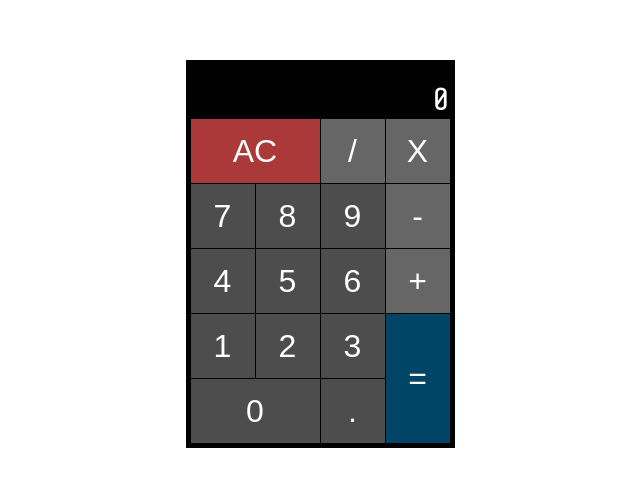
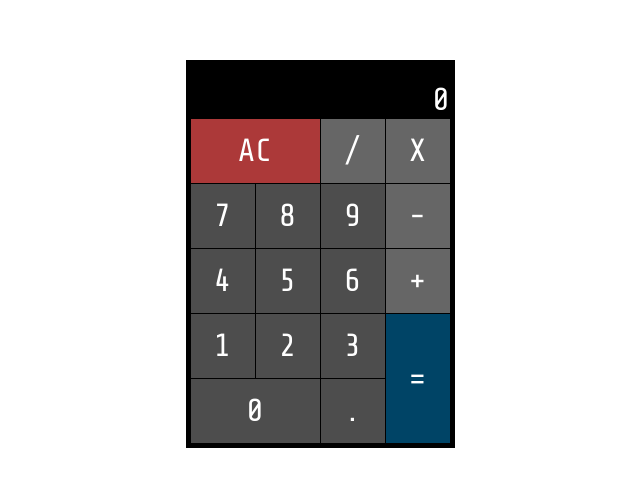
Before and after one commit to evg13ny/react-freecodecamp-calculator, a React (Create React App) app: page / in a window 1280 px wide. Shown: the part 146-632 px from the top of the page, without its empty margins (320-960 px from the left). Built offline with nearby package versions, Linux system fonts and the light colour scheme.

Commit message:
passed tests

```diff
--- a/src/App.css
+++ b/src/App.css
@@ -6,6 +6,10 @@
 *::before,
 *::after {
   box-sizing: inherit;
+}
+
+* {
+  font-family: "Share Tech Mono", monospace;
 }
 
 body {
@@ -18,6 +22,7 @@
   display: flex;
   justify-content: center;
   align-items: center;
+  flex-direction: column;
 }
 
 .calculator {
@@ -38,7 +43,6 @@
   grid-area: exp;
   min-height: 1em;
   font-size: calc(var(--font-size) * 0.5);
-  font-family: "Share Tech Mono", monospace;
   color: orange;
   display: flex;
   justify-content: flex-end;
@@ -47,7 +51,6 @@
 .calculator > div.io {
   grid-area: io;
   min-height: 1em;
-  font-family: "Share Tech Mono", monospace;
   display: flex;
   justify-content: flex-end;
 }
--- a/src/App.js
+++ b/src/App.js
@@ -30,6 +30,8 @@
 
     if (operator !== '-') {
       wcExp = wcExp.replace(/[*\/+-]+$/, '');
+    } else if (operator === '-' && wcExp.endsWith('-')) {
+      return;
     }
 
     setExp(wcExp + operator);
@@ -59,6 +61,10 @@
     }
 
     if (digit === '.') {
+      if (wcIO.includes('.')) {
+        return;
+      }
+
       if (wcIO === '') {
         wcIO = '0';
       }
@@ -75,6 +81,8 @@
   const solve = () => {
     let wcExp = exp;
 
+    wcExp = wcExp.replace(/[*\/+-]+$/, '');
+
     const answer = eval(wcExp).toString();
 
     setExp(wcExp + '=' + answer);
@@ -85,57 +93,57 @@
   return (
     <div className='calculator'>
       <div className='exp'>{exp}</div>
-      <div className='io'>{io}</div>
+      <div className='io' id='display'>{io}</div>
       <div className='ac'>
-        <button onClick={clear}>AC</button>
+        <button onClick={clear} id='clear'>AC</button>
       </div>
       <div className='d'>
-        <button onClick={() => op('/')}>/</button>
+        <button onClick={() => op('/')} id='divide'>/</button>
       </div>
       <div className='m'>
-        <button onClick={() => op('*')}>X</button>
+        <button onClick={() => op('*')} id='multiply'>X</button>
       </div>
       <div className='n7'>
-        <button onClick={() => n('7')}>7</button>
+        <button onClick={() => n('7')} id='seven'>7</button>
       </div>
       <div className='n8'>
-        <button onClick={() => n('8')}>8</button>
+        <button onClick={() => n('8')} id='eight'>8</button>
       </div>
       <div className='n9'>
-        <button onClick={() => n('9')}>9</button>
+        <button onClick={() => n('9')} id='nine'>9</button>
       </div>
       <div className='s'>
-        <button onClick={() => op('-')}>-</button>
+        <button onClick={() => op('-')} id='subtract'>-</button>
       </div>
       <div className='n4'>
-        <button onClick={() => n('4')}>4</button>
+        <button onClick={() => n('4')} id='four'>4</button>
       </div>
       <div className='n5'>
-        <button onClick={() => n('5')}>5</button>
+        <button onClick={() => n('5')} id='five'>5</button>
       </div>
       <div className='n6'>
-        <button onClick={() => n('6')}>6</button>
+        <button onClick={() => n('6')} id='six'>6</button>
       </div>
       <div className='a'>
-        <button onClick={() => op('+')}>+</button>
+        <button onClick={() => op('+')} id='add'>+</button>
       </div>
       <div className='n1'>
-        <button onClick={() => n('1')}>1</button>
+        <button onClick={() => n('1')} id='one'>1</button>
       </div>
       <div className='n2'>
-        <button onClick={() => n('2')}>2</button>
+        <button onClick={() => n('2')} id='two'>2</button>
       </div>
       <div className='n3'>
-        <button onClick={() => n('3')}>3</button>
+        <button onClick={() => n('3')} id='three'>3</button>
       </div>
       <div className='eq'>
-        <button onClick={solve}>=</button>
+        <button onClick={solve} id='equals'>=</button>
       </div>
       <div className='n0'>
-        <button onClick={() => n('0')}>0</button>
+        <button onClick={() => n('0')} id='zero'>0</button>
       </div>
       <div className='dec'>
-        <button onClick={() => n('.')}>.</button>
+        <button onClick={() => n('.')} id='decimal'>.</button>
       </div>
     </div>
   );
--- a/src/App.scss
+++ b/src/App.scss
@@ -6,6 +6,10 @@
 *::before,
 *::after {
     box-sizing: inherit;
+}
+
+* {
+    font-family: "Share Tech Mono", monospace;
 }
 
 body {
@@ -18,6 +22,7 @@
     display: flex;
     justify-content: center;
     align-items: center;
+    flex-direction: column;
 }
 
 .calculator {
@@ -49,7 +54,7 @@
             grid-area: exp;
             min-height: 1em;
             font-size: calc(var(--font-size) * 0.5);
-            font-family: "Share Tech Mono", monospace;
+
             color: orange;
 
             display: flex;
@@ -60,7 +65,6 @@
         &.io {
             grid-area: io;
             min-height: 1em;
-            font-family: "Share Tech Mono", monospace;
 
             display: flex;
             justify-content: flex-end;
```
Also changed, not shown: 1 other file (tests, documents, lock files or other folders).
